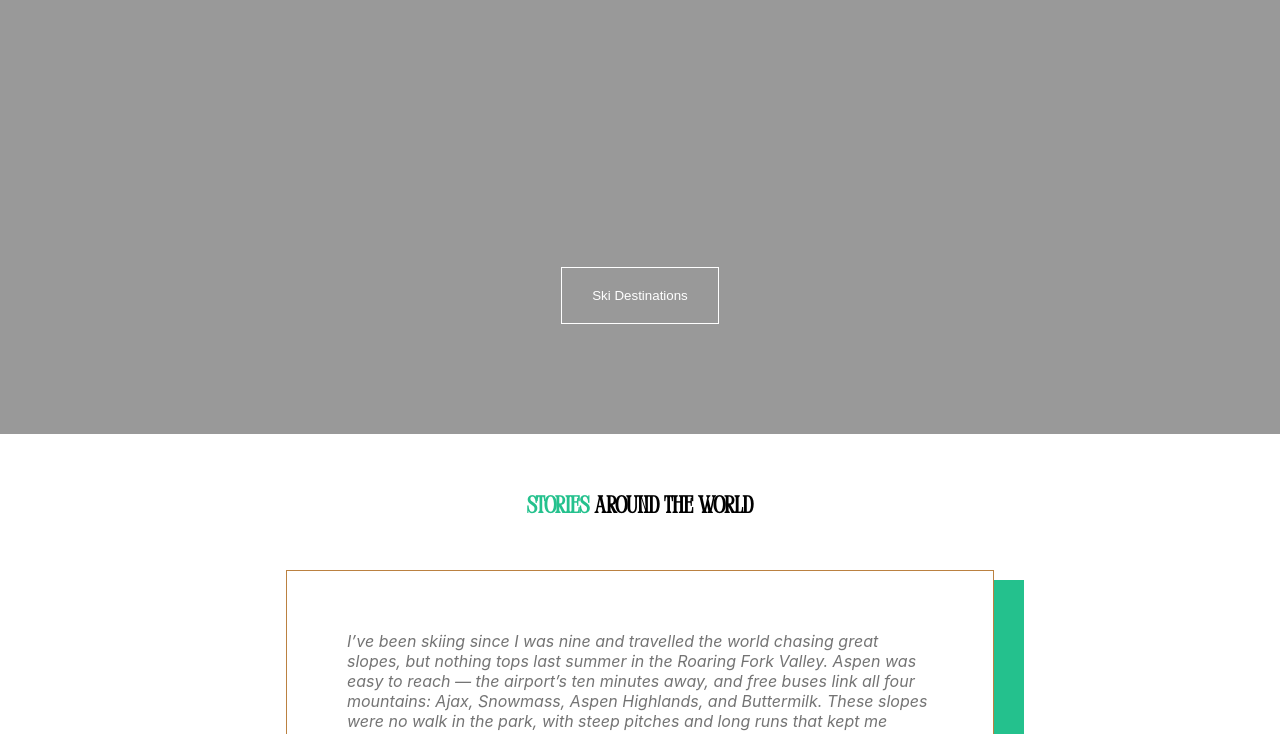
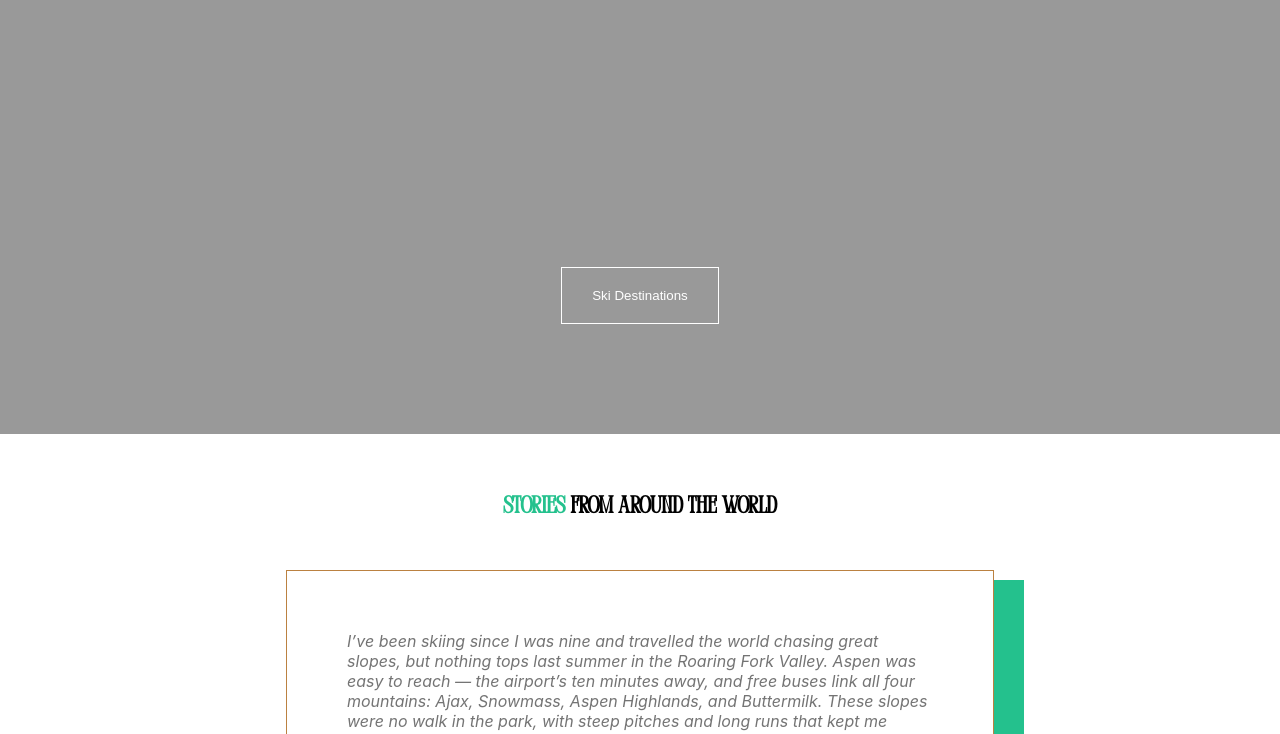
Before and after one commit to Aayushdn/WebDev_Project_Mellivora, a plain HTML site: page index.html in a window 1280 px wide. Shown: the part 366-1100 px from the top of the page. Drawn offline with Linux system fonts and the light colour scheme.

Commit message:
Update index.html

```diff
--- a/index.html
+++ b/index.html
@@ -39,7 +39,7 @@
     </main>
 
     <section class="stories page">
-      <h1><span>Stories</span> around the world</h1>
+      <h1><span>Stories</span> from around the world</h1>
 
       <div class="storyBox left">
         <div class="imageBox left">
```
